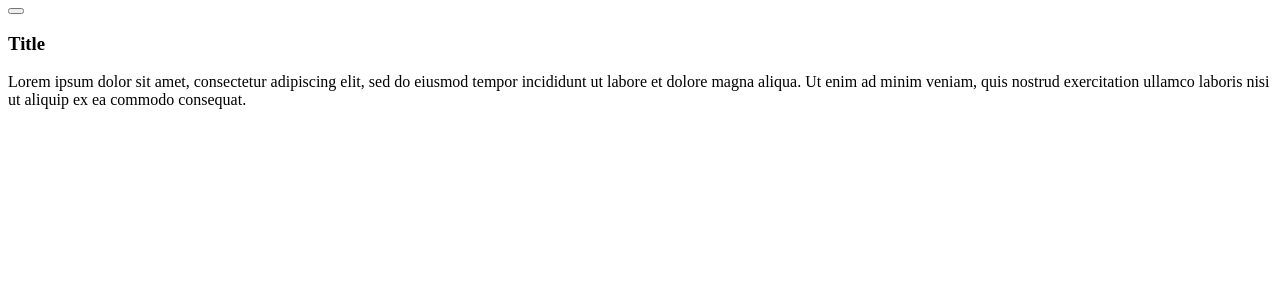
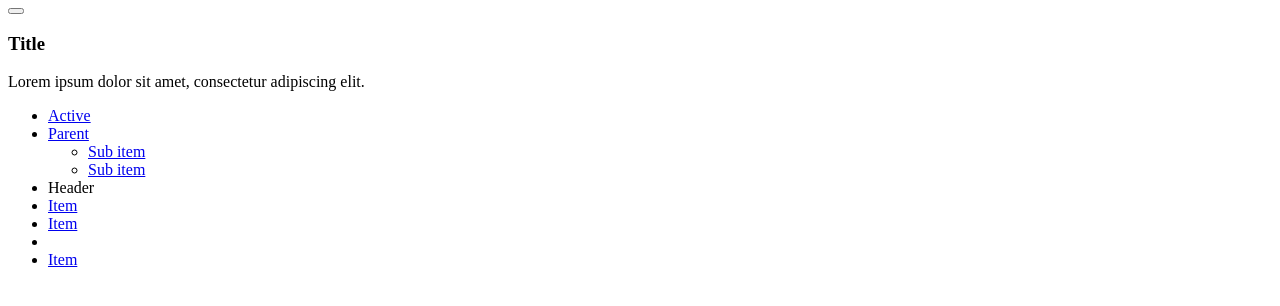
Before and after one commit to carlos-duran/website, a PHP site: template app/views/includes/offcanvas.twig in a window 1280 px wide. Shown: the top 306 px of the page. Run offline with PHP 8.4, Linux system fonts and the light colour scheme; the template is opened without the code that fills it, so the values that code supplies are empty; some libraries are stand-ins or nearby versions.

Commit message:
Improved views

```diff
--- a/app/assets/js/app.js
+++ b/app/assets/js/app.js
@@ -1,6 +1,8 @@
 // Requiring libraries from node_modules
 require('jquery')
-require('uikit')
+const UIkit = require('uikit')
+const Icons = require('uikit/dist/js/uikit-icons')
+UIkit.use(Icons);
 
 // Requiring custom code
 require('./master')
--- a/app/assets/scss/master.scss
+++ b/app/assets/scss/master.scss
@@ -1,8 +1,4 @@
 // Custom styles
-
-body {
-  overflow-y: scroll;
-}
 
 .unselectable {
   user-select: none;
--- a/app/assets/scss/uikit.scss
+++ b/app/assets/scss/uikit.scss
@@ -1,5 +1,8 @@
 // 1. Your custom variables and variable overwrites.
 $global-primary-background: #009688;
+$offcanvas-bar-background: #fff;
+$offcanvas-bar-color-mode: dark;
+
 
 // 2. Import default variables and available mixins.
 @import "../../../node_modules/uikit/src/scss/variables-theme.scss";
--- a/app/views/includes/navbar.twig
+++ b/app/views/includes/navbar.twig
@@ -14,13 +14,14 @@
       </div>
 
       <div class="uk-navbar-right">
-        <ul class="uk-navbar-nav">
+        <ul class="uk-navbar-nav uk-visible@s">
           {% for item in pages %}
             <li {% if item[0] == path %} class="uk-active" {% endif %} >
               <a href="{{ item[0] }}"> {{ item[1] }} </a>
             </li>
           {% endfor %}
         </ul>
+        <a class="uk-navbar-toggle uk-hidden@s" uk-navbar-toggle-icon href="#offcanvas" uk-toggle></a>
       </div>
 
     </nav>
--- a/app/views/includes/offcanvas.twig
+++ b/app/views/includes/offcanvas.twig
@@ -1,11 +1,25 @@
-<div id="offcanvas-usage" uk-offcanvas>
+<div id="offcanvas" uk-offcanvas="overlay: true; flip: true">
   <div class="uk-offcanvas-bar">
-
     <button class="uk-offcanvas-close" type="button" uk-close></button>
 
     <h3>Title</h3>
+    <p>Lorem ipsum dolor sit amet, consectetur adipiscing elit.</p>
 
-    <p>Lorem ipsum dolor sit amet, consectetur adipiscing elit, sed do eiusmod tempor incididunt ut labore et dolore magna aliqua. Ut enim ad minim veniam, quis nostrud exercitation ullamco laboris nisi ut aliquip ex ea commodo consequat.</p>
+    <ul class="uk-nav uk-nav-default">
+      <li class="uk-active"><a href="#">Active</a></li>
+      <li class="uk-parent">
+        <a href="#">Parent</a>
+        <ul class="uk-nav-sub">
+          <li><a href="#">Sub item</a></li>
+          <li><a href="#">Sub item</a></li>
+        </ul>
+      </li>
+      <li class="uk-nav-header">Header</li>
+      <li><a href="#"><span class="uk-margin-small-right" uk-icon="icon: table"></span> Item</a></li>
+      <li><a href="#"><span class="uk-margin-small-right" uk-icon="icon: thumbnails"></span> Item</a></li>
+      <li class="uk-nav-divider"></li>
+      <li><a href="#"><span class="uk-margin-small-right" uk-icon="icon: trash"></span> Item</a></li>
+    </ul>
 
   </div>
 </div>
```
Also changed, not shown: app/views/contacto.twig (+3 -13 lines), server.php (+9 -4 lines), README.md.
